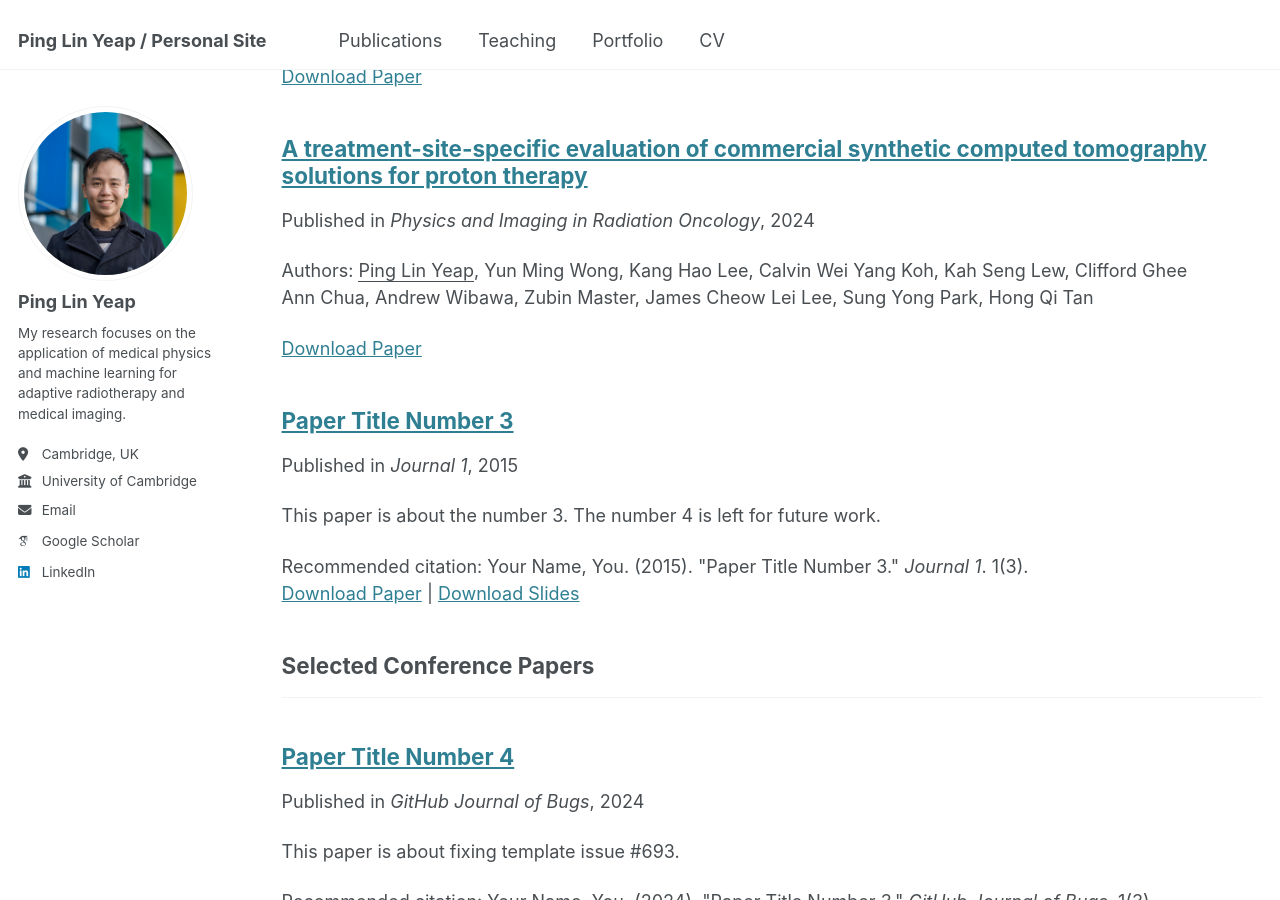
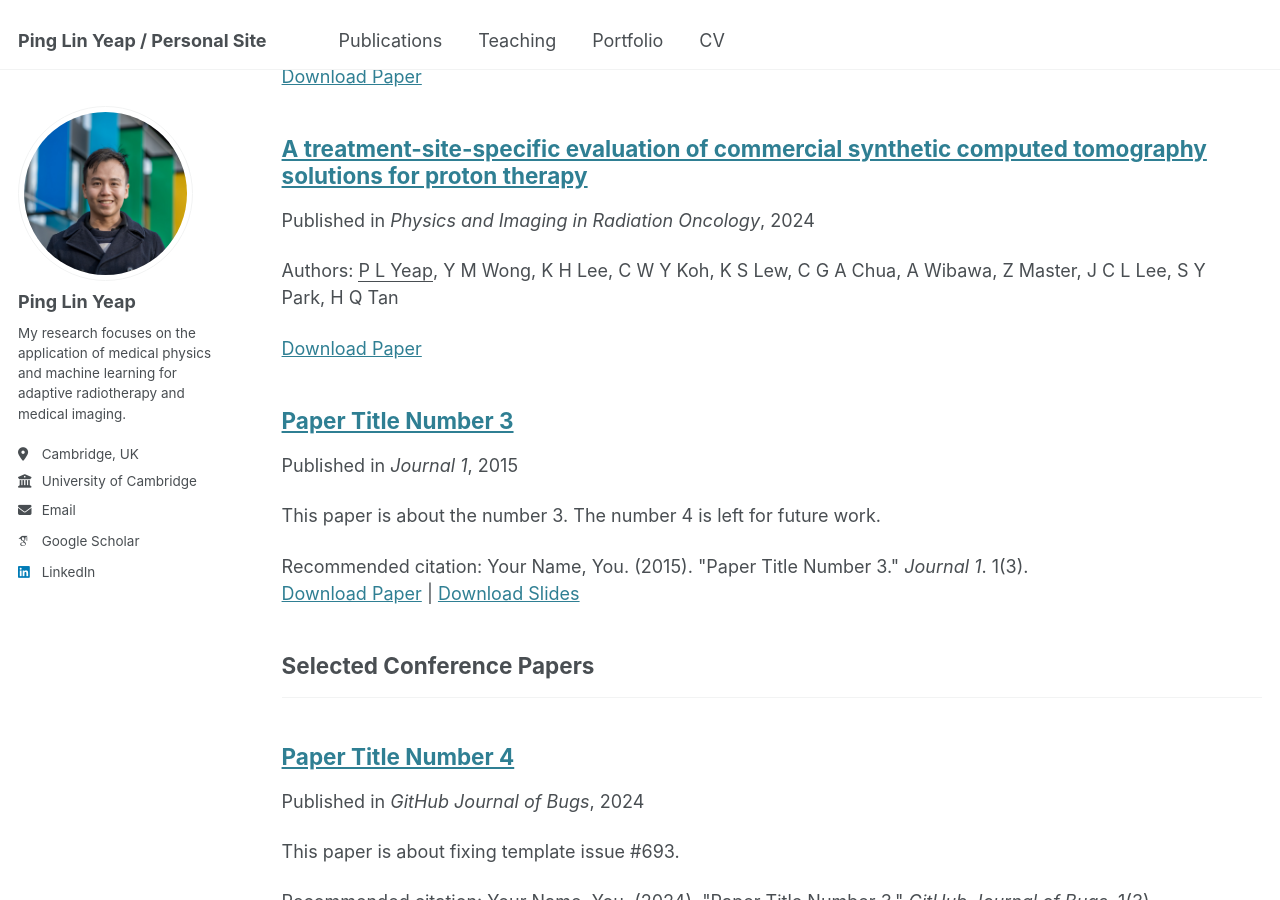
Before and after one commit to yeappl/yeappl.github.io, a Jekyll site: the page built from _pages/publications.html, in a window 1280 px wide and 900 px high, scrolled down 394 px. Built offline with Jekyll 4.4.1, drawn with Linux system fonts in a browser that asks for light colours; some web fonts are replaced.

Commit message:
Update 2024-RS.md

```diff
--- a/_publications/2024-RS.md
+++ b/_publications/2024-RS.md
@@ -3,7 +3,7 @@ title: "A treatment-site-specific evaluation of commercial synthetic computed to
 collection: publications
 category: manuscripts
 permalink:
-excerpt: 'Authors: <u>Ping Lin Yeap</u>, Yun Ming Wong, Kang Hao Lee, Calvin Wei Yang Koh, Kah Seng Lew, Clifford Ghee Ann Chua, Andrew Wibawa, Zubin Master, James Cheow Lei Lee, Sung Yong Park, Hong Qi Tan'
+excerpt: 'Authors: <u>P L Yeap</u>, Y M Wong, K H Lee, C W Y Koh, K S Lew, C G A Chua, A Wibawa, Z Master, J C L Lee, S Y Park, H Q Tan'
 date: 2024-07-01
 venue: 'Physics and Imaging in Radiation Oncology'
 slidesurl:
```
